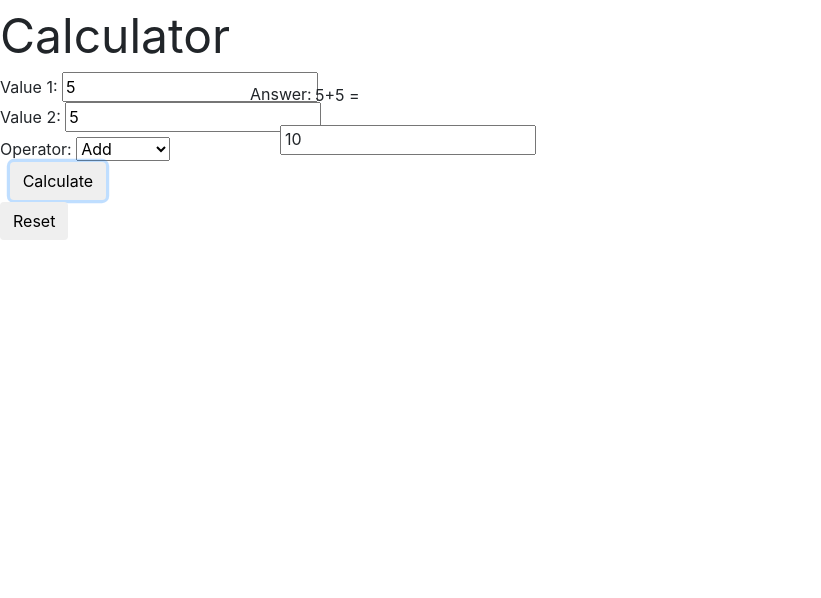
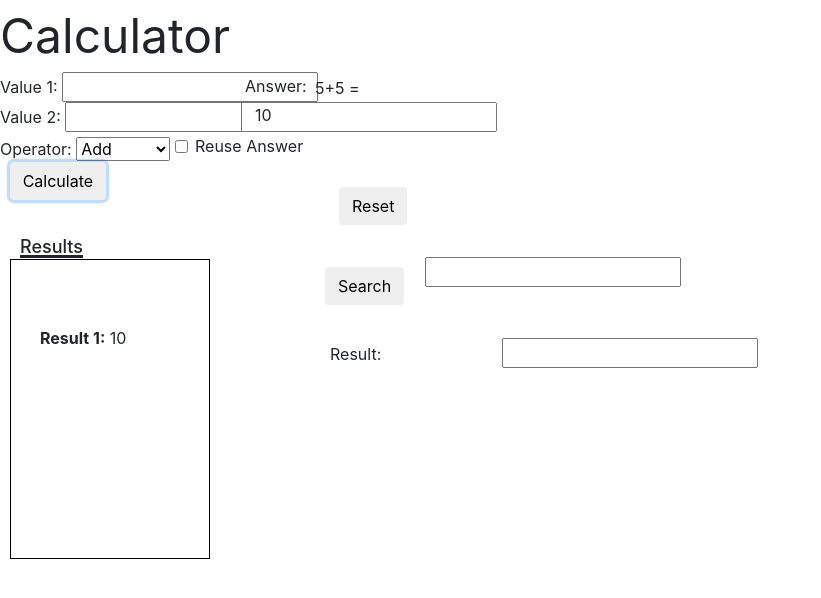
Before and after one commit to AndriyBidnyk/Repo-Test, a website: page project3/app/Calculate.html in a window 1280 px wide. Both pictures are taken after typing "5", "5" into the empty fields and a click on the button "Calculate". Shown: the top 598 px of the page, without its empty margins (0-821 px from the left). Drawn offline with nearby package versions, Linux system fonts and the light colour scheme; files that its build step writes are made by us from their sources.

Commit message:
Updating Project

```diff
--- a/project3/app/Calculate.html
+++ b/project3/app/Calculate.html
@@ -23,19 +23,40 @@
 				<option value="exp">Exponent</option>
 
 			</select>
-			<button style="position:relative; left: -165px; top: 30px" type="button" onclick="calc()" class="btn">Calculate</button>
+			<button style="position:relative; left: -165px; top: 30px" type="button" onclick="calc()" class="btn" id="Cal">Calculate</button>
 			<br>
 
-			<input style="position:relative; left: 280px; top: -45px;" type= size=22" readonly/>
+			<input style="position:relative; left: 241px; top: -68px;" type= size=22" readonly/>
 
-			<div style="position:relative; left: 285px; top: -73px;" id="results"> </div>
+			<div style="position:relative; left: 255px; top: -97px;" id="results"> </div>
 
-			<button style="position:relative; top: -22px;" onclick="clear()" class="btn">Reset</button>
+			<button id="bruteForce" style="position:relative; left: 325px; top: 43px" class="btn">Search</button>
 
-			<div style="position:relative; left: 250px; top: -180px;">Answer:</div>
+			<div style="position:relative; left: 245px; top: -188px;">Answer:</div>
 
-			<div style="position:relative; left: 315px; top: -203px;" id="equations"> </div>
+			<div style="position:relative; left: 315px; top: -210px;" id="equations"> </div>
 
+			<input type="checkbox" id="reuse" value="reuse" name="Reuse Answer" style="position: relative; left: 175px; top: -175px"></form>
+
+			<div style="position:relative; left: 195px; top: -200.5px ">Reuse Answer</div>
+
+			<div style="position:relative; left: 20px; top: -135px "><u><b><h2><font size="4">Results</font></h2></b></u></div>
+
+			<div style="width:200px;height:300px;border:1px solid #000; position:relative; left: 10px; top: -145px "> </div>
+
+			<input style="position:relative; left: 425px; top: -450px " type="number" id="bruteForceValue"></b>
+
+			<input style="position:relative; left: 241px; top: -369px " type="text" id="show" readonly/>
+
+			<button style="position:relative; left: -182px; top: -517px;" onclick="clear()" class="btn">Reset</button>
+
+			<div style="position:relative; left: 330px; top: -400px ">Result:</div>
+
+			<div style="position:relative; top: -440px "><ol style="list-style-type: none" id="list">
+
+			</ol></div>
+
+			<p id="bruteForceResult"></p>
 
 		</form>
 
--- a/project3/app/scripts/calculate.js
+++ b/project3/app/scripts/calculate.js
@@ -2,6 +2,7 @@ function calc() {
 	var v1 = parseInt(document.querySelector("#value1").value);
 	var v2 = parseInt(document.querySelector("#value2").value);
 	var op = document.querySelector("#operator").value;
+	var re = document.querySelector("#reuse").checked;
 	var calculate;
 	var equation;
 
@@ -26,11 +27,51 @@ function calc() {
 		equation = v1 + "^" + v2 +  " =";
 
 	}
-document.querySelector("#equations").innerHTML = equation;
-document.querySelector("#results").innerHTML = calculate;
-console.log(calculate);
+
+	if(re == true)
+	{
+		document.querySelector("#value1").value = calculate;
+		document.querySelector("#value2").value = "";
+	}
+	else
+	{
+		document.querySelector("#value1").value = "";
+		document.querySelector("#value2").value = "";
+	}
+
+
+
+	document.querySelector("#equations").innerHTML = equation;
+	document.querySelector("#results").innerHTML = calculate;
+	console.log(calculate);
+	var ol = document.getElementById("list");
+	var result = document.getElementById("results");
+  	var li = document.createElement("li");
+
+  	for (var i = 1; i < ol.length; i++) {
+  		ol[i]
+  	}
+
+  	li.innerHTML = "<b>Result " + i + ":</b> " + calculate;
+
+  	ol.appendChild(li);
 
 }
+
+$("#bruteForce").click(function() {
+	debugger;
+	var nlist = document.getElementById("#list");
+	var valueToSearch = $("#bruteForceValue").val();
+
+var tf = "Result"
+for (var i = 0;valueToSearch != nlist[i]; i++) {
+	if ( i == nlist.length) {
+		tf = "No such result";
+		break;
+	}
+}
+});
+
 
 function clear()  {
 	document.getElementById("#value1").innerHTML = "";
```
